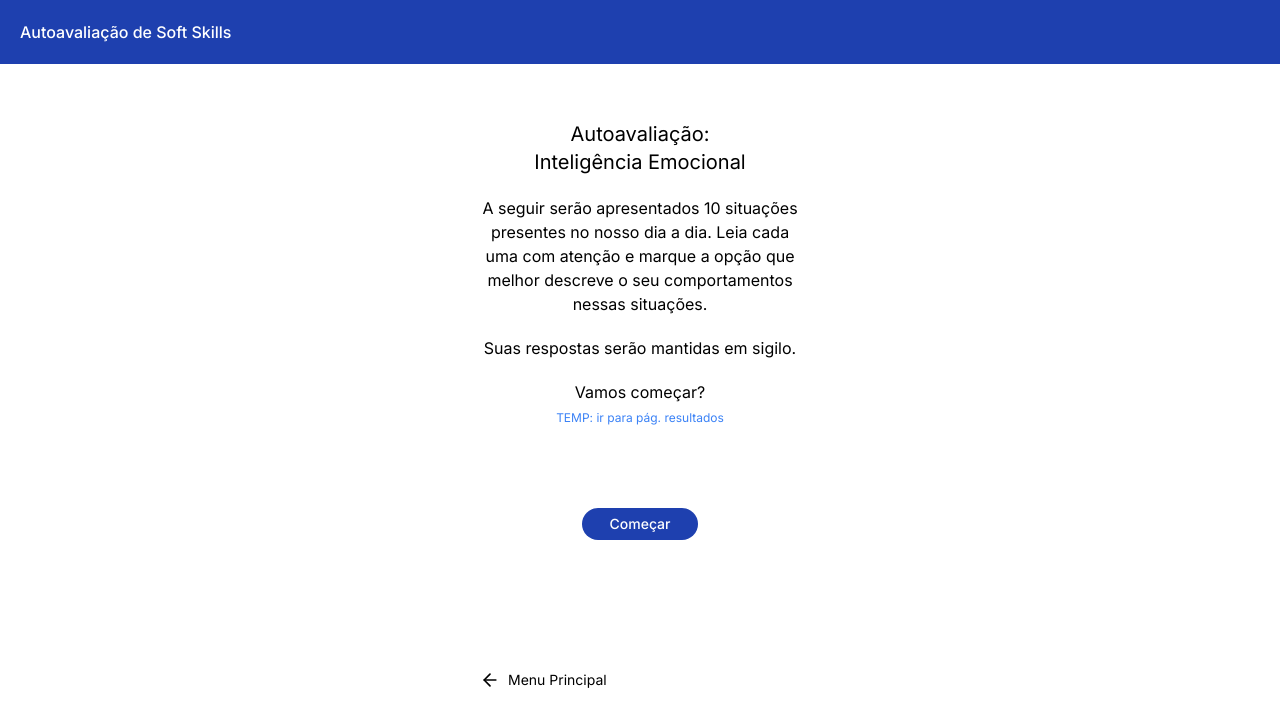
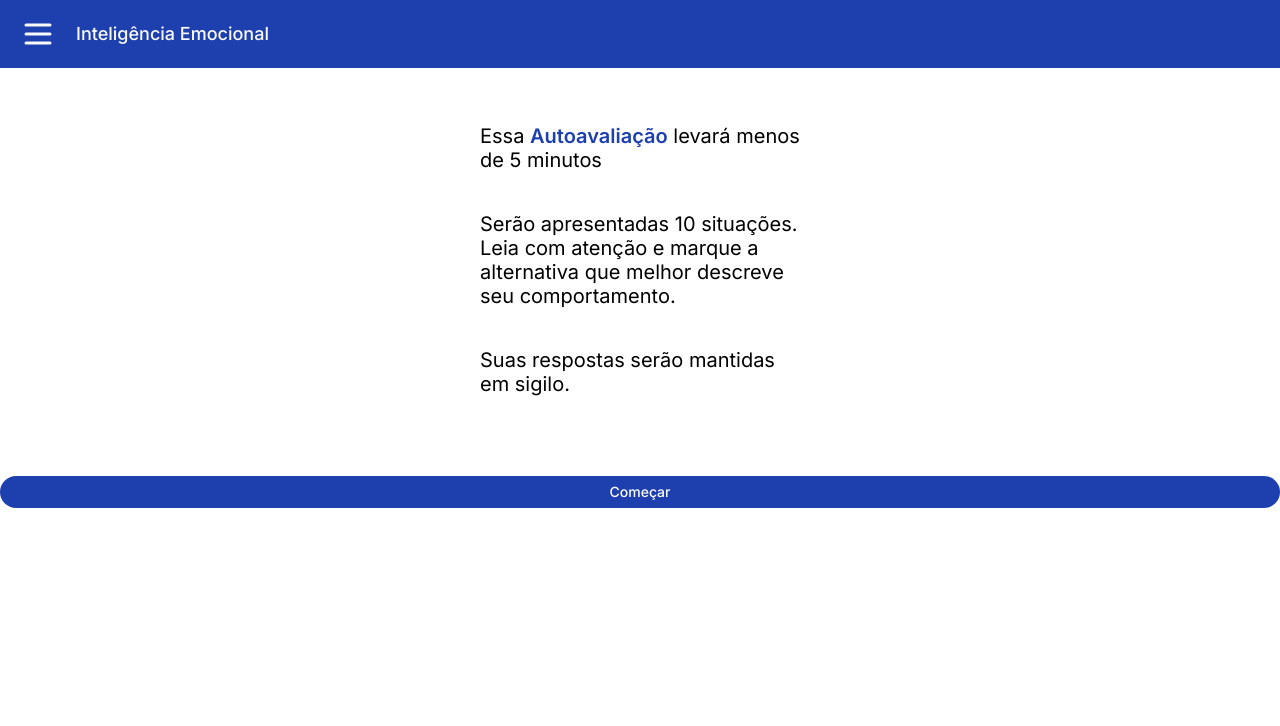
Before and after one commit to facsenacdf-2024/soft-skills-app, a Next.js app: page /inteligencia-emocional in a window 1280 px wide. Shown: the top 726 px of the page. Built offline with nearby package versions, Linux system fonts and the light colour scheme.

Commit message:
style: redesign inteligencia-emocional page

```diff
--- a/src/app/inteligencia-emocional/page.tsx
+++ b/src/app/inteligencia-emocional/page.tsx
@@ -1,36 +1,27 @@
 'use client';
-import { ArrowLeft } from "lucide-react";
 import Anchor from "@/components/anchor";
+import Header from "@/components/header";
 
 export default function InteligenciaEmocional() {
   return (
     <>
-      <div className="w-full bg-blue-800 py-5 px-5">
-        <h1 className="font-medium text-white">Autoavaliação de Soft Skills</h1>
-      </div>
+      <Header page="Inteligência Emocional" />
 
-      <div className="max-w-xs mx-auto my-14 space-y-5 text-center">
-        <h1 className="text-xl">Autoavaliação:<br />Inteligência Emocional</h1>
+      <div className="max-w-xs mx-auto my-14 space-y-10 text-xl leading-6">
         <p>
-          A seguir serão apresentados 10 situações presentes no nosso dia a dia.
-          Leia cada uma com atenção e marque a opção que melhor descreve o seu comportamentos nessas situações.
+          Essa <span className="font-semibold text-blue-800">Autoavaliação</span> levará menos de 5 minutos
+        </p>
+        <p>
+          Serão apresentadas 10 situações. Leia com atenção e marque a
+          alternativa que melhor descreve seu comportamento.
         </p>
         <p>
           Suas respostas serão mantidas em sigilo.
         </p>
-        <p>
-          Vamos começar?
-        </p>
 
-        <a href="/results" className="text-xs text-blue-500">TEMP: ir para pág. resultados</a>
       </div>
-      <Anchor title="Começar" link="/formularios" className="my-20 w-fit mx-auto block" />
-      <div className="max-w-xs mx-auto mt-32">
-        <a href="/" className="flex items-center gap-2 text-sm w-fit">
-          <ArrowLeft width={20} />
-          <span>Menu Principal</span>
-        </a>
-      </div>
+
+      <Anchor title="Começar" link="/formularios" className="w-full text-center mx-auto block my-20" />
     </>
   )
 }
```
